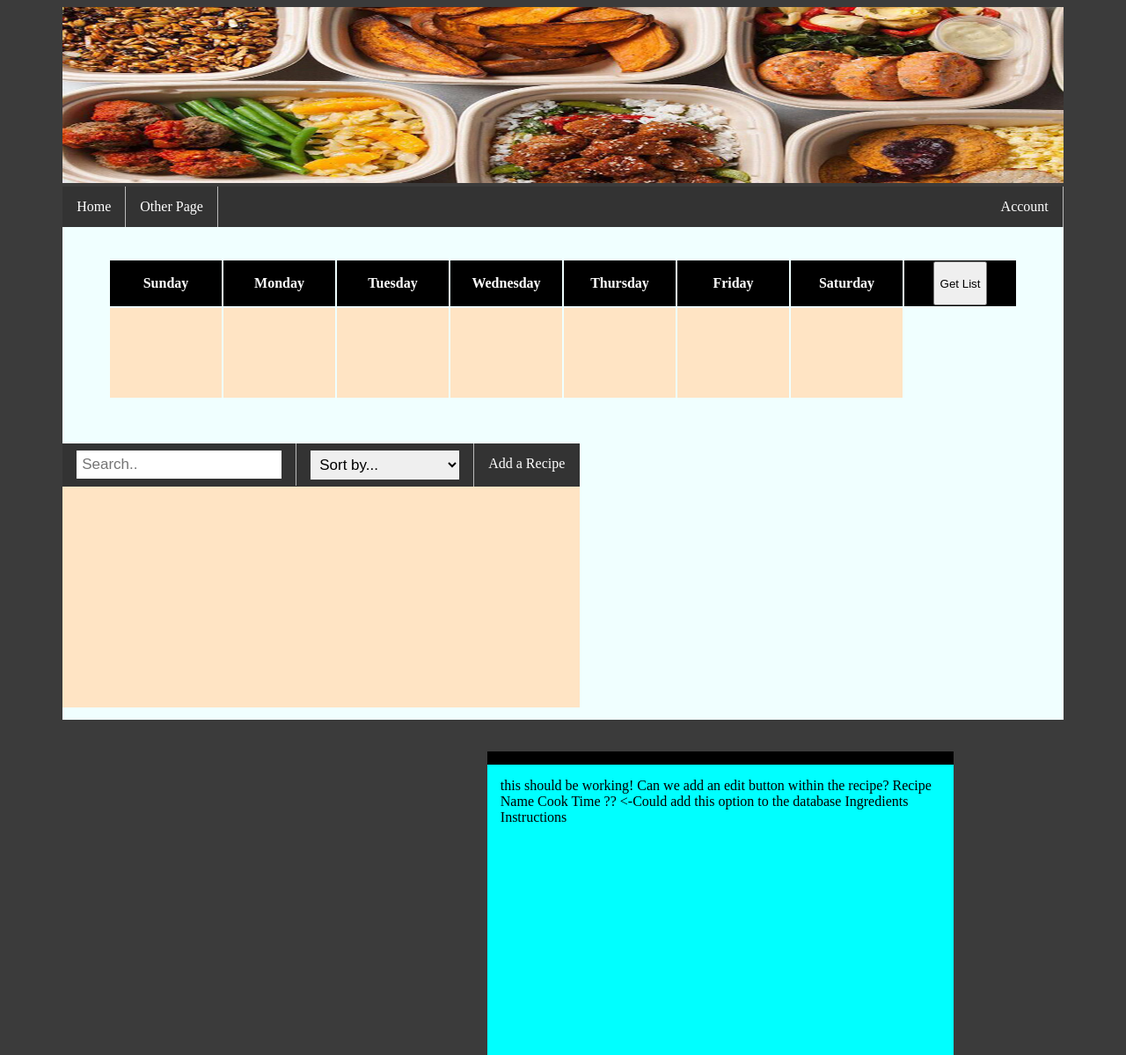
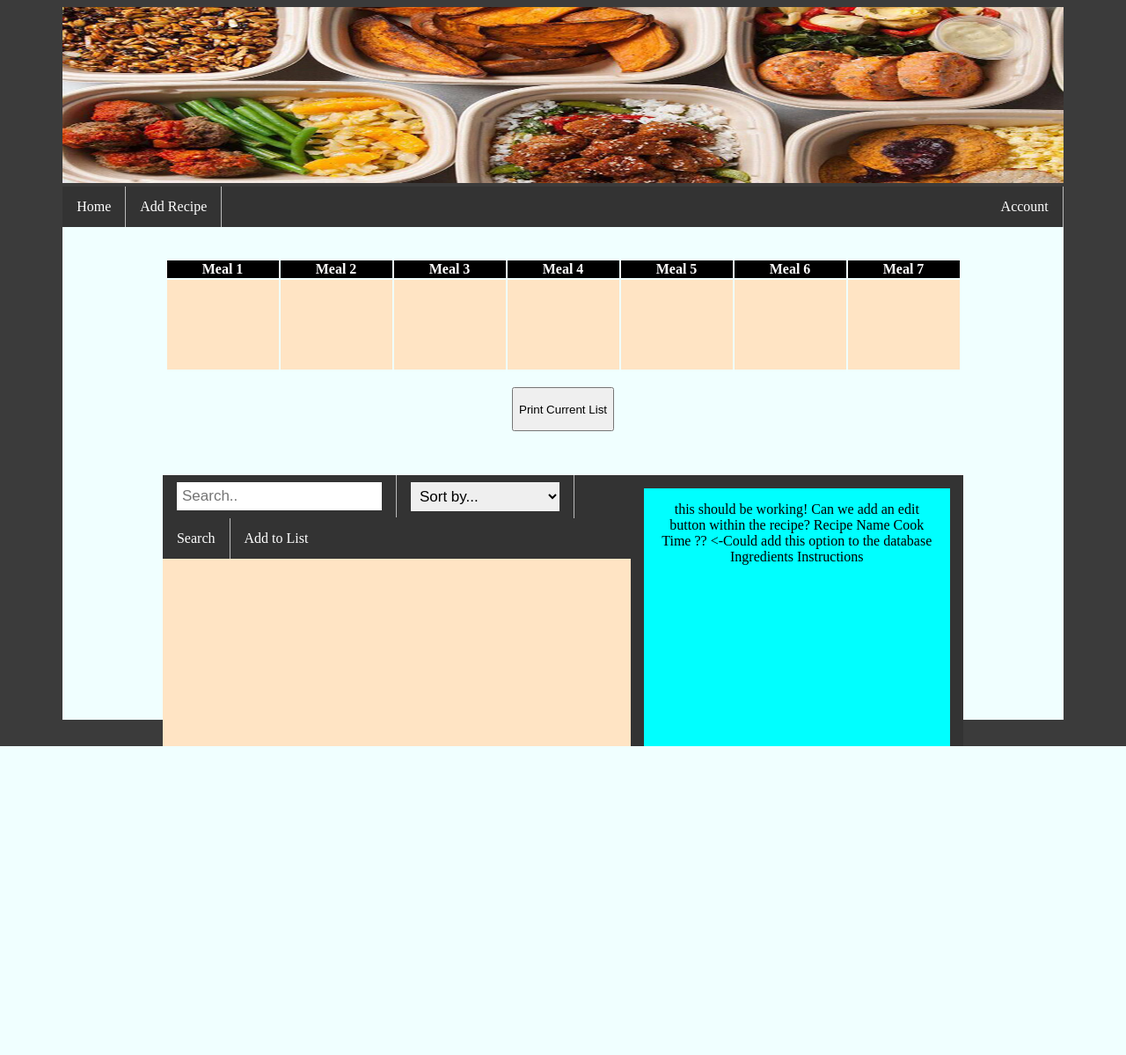
Before and after one commit to butters008/Metro-ICS325, a PHP site: page / in a window 1280 px wide. Shown: the whole page at 88% size. After the commit the page ends 848 px from the top, so only its background shows below. Run offline with PHP 8.4, Linux system fonts and the light colour scheme; lists and menus that the app fills with data are empty.

Commit message:
Got outline for main page
Got outline for main page done and now working on add recipes

```diff
--- a/Style/mealPlanner.css
+++ b/Style/mealPlanner.css
@@ -22,9 +22,9 @@
     font-size: 17px;
 }
 
-#menu{
-    float: left;
-    height: 300px;
+.menu{
+    /* float: left; */
+    height: 55%;
     margin-top: 50px;
     /* margin-left: 150px; */
     margin-left: auto;
@@ -34,32 +34,33 @@
     position: relative;
     /* left: 0; */
     overflow: auto;
-    width: auto;
+    width: 80%;
 }
 
-#menu table, tbody{
+.menu table, tbody{
     max-height: inherit;
 }
 
-#menu td {
+.menu td {
     padding: 10px;
     width: 150px;
     height: 125px;
 }
 
-#menu td:hover {
+.menu td:hover {
     background-color: cadetblue;
 }
 
 #howToMakeBox{
-    border-top: 15px solid black;
+    border: 15px solid #333;
     background-color: aqua;
-    height: 300px;
-    width: 500px;
+    height: 100%;
+    width: 35%;
     float: right;
-    margin-right: 125px;
+    position: fixed;
+    /* margin-right: 125px;
     margin-top: 50px;
-    min-height: 200px;
+    min-height: 200px; */
     padding: 15px;
     position: relative;
     right: 0;
--- /dev/null
+++ b/Style/recipe.css
@@ -0,0 +1,11 @@
+.submitForm{
+    width: 65%;
+    min-height: 100px;
+    background-color: bisque;
+    margin: auto;
+    text-align: center;
+}
+
+#submitTitle{
+    text-align: center;
+}
--- a/Style/style.css
+++ b/Style/style.css
@@ -4,9 +4,11 @@ nav{
     margin-left: auto;
     margin-right: auto;
     text-align: center;
+    /* height: 50px; */
 }
 
 ul {
+
     list-style-type: none;
     margin: 0;
     padding: 0;
--- a/header.php
+++ b/header.php
@@ -8,6 +8,7 @@ echo"
         <meta charset='utf-8'/>
         <link rel='stylesheet' href='Style/style.css'>
         <link rel='stylesheet' href='Style/mealPlanner.css'>
+        <link rel='stylesheet' href='Style/recipe.css'>
     </head>
     <body>
         <header>
@@ -16,7 +17,7 @@ echo"
         <nav>
             <ul>
                 <li><a href='index.php'>Home</a></li>
-                <li><a href='#cookbook'>Other Page</a></li>
+                <li><a href='addRecipe.php'>Add Recipe</a></li>
                 <li id='accountBtn' style='float: right;'><a href='#account'>Account</a></li>
                     <div id='accountMenu'>
                         <a href=#'>profile</a>
--- a/index.php
+++ b/index.php
@@ -3,20 +3,60 @@
 ?>
 
 <?php
-    class MealForDay {
+    // class Ingredient {
+    //     public $ingredientName;
+    //     public $ingredentAmount;
+
+    //     function set_ingredientName($ingredientName) {
+    //         $this->ingredientName = $ingredientName;
+    //     }
+    //     function get_ingredientName(){
+    //         return $this->$ingredientName;
+    //     }
+    // }
+
+    class Recipe {
         //Properties
-        public $nameOfDay;
         public $mealName;
-        public $ingredentName;
+        public $instruction;
+        public $ingredientName;
+        public $ingredentAmount;
 
-        function set_nameOfDay($nameOfDay){
-            $this->nameOfDay = $nameOfDay;
+        //Constuctors
+        function set_mealName($mealName){
+            $this->mealName = $mealName;
         }
-        function get_nameOfDay(){
-            return $this->nameOfDay;
+        function get_mealName(){
+            return $this->mealName;
         }
+        function set_ingredientName($ingredientName) {
+            $this->ingredientName = $ingredientName;
+        }
+        function get_ingredientName(){
+            return $this->$ingredientName;
+        }
+        function set_ingredientAmount($ingredientAmount) {
+            $this->ingredientAmount = $ingredientAmount;
+        }
+        function get_ingredientAmount(){
+            return $this->$ingredientAmount;
+        }
+        function set_instruction($instruction){
+            $this->instruction = $instruction;
+        }
+        function get_instruction(){
+            return $this->instruction;
+        }
+    }
 
-    }
+    //Creating the objects
+    $meal1 = new Recipe();
+    $meal2 = new Recipe();
+    $meal3 = new Recipe();
+    $meal4 = new Recipe();
+    $meal5 = new Recipe();
+    $meal6 = new Recipe();
+    $meal7 = new Recipe();
 ?>
 
 <main>
@@ -27,14 +67,13 @@
             <table  class="DaysOfWeek">
                 <tbody>
                     <tr>
-                        <th><?php  echo "Sunday"; ?></th>
-                        <th><?php  echo "Monday"; ?></th>
-                        <th><?php  echo "Tuesday"; ?></th>
-                        <th><?php  echo "Wednesday"; ?></th>
-                        <th><?php  echo "Thursday"; ?></th>
-                        <th><?php  echo "Friday"; ?></th>
-                        <th><?php  echo "Saturday"; ?></th>
-                        <th><input type="submit" id="list_btn" value="Get List"></th>
+                        <th><?php  echo "Meal 1"; ?></th>
+                        <th><?php  echo "Meal 2"; ?></th>
+                        <th><?php  echo "Meal 3"; ?></th>
+                        <th><?php  echo "Meal 4"; ?></th>
+                        <th><?php  echo "Meal 5"; ?></th>
+                        <th><?php  echo "Meal 6"; ?></th>
+                        <th><?php  echo "Meal 7"; ?></th>
                     </tr>
                     <tr>
                         <td id="1" name="1" value=""></td>
@@ -46,13 +85,23 @@
                         <td id="7" name="7" value=""></td>
                     </tr>
                 </tbody>
-            </table>
+            </table><br/>
+            <center> <!-- TODO: Going to have to change, just doing this for right now -->
+            <input style="margin: auto;" type="submit" id="list_btn" value="Print Current List">
+            </center>
         </form>
     </div>
 
 
 
-    <div id="menu"> <!-- This will eventually need to be some kind of image selector. https://rvera.github.io/image-picker/ Limit Multiple Selects -->
+    <div class="menu"> <!-- This will eventually need to be some kind of image selector. https://rvera.github.io/image-picker/ Limit Multiple Selects -->
+        <div id="howToMakeBox">
+            this should be working! Can we add an edit button within the recipe?
+            Recipe Name
+            Cook Time ?? <-Could add this option to the database
+            Ingredients
+            Instructions
+        </div>
         <div class="searchRecipe">
             <ul>
                 <li><input type="text" placeholder="Search.."></li>
@@ -64,7 +113,8 @@
                         <option value="ingredient_count">Fewer Ingredients</option>
                     </select>
                 </li>
-                <li><li><a href='index.php'>Add a Recipe</a></li></li>
+                <li><a href='index.php'>Search</a></li>
+                <li><a href='index.php'>Add to List</a></li>
             </ul>
         </div>
 
@@ -74,14 +124,9 @@
 
             </tbody>
         </table>
+
     </div>
-    <div id="howToMakeBox">
-        this should be working! Can we add an edit button within the recipe?
-        Recipe Name
-        Cook Time ?? <-Could add this option to the database
-        Ingredients
-        Instructions
-    </div>
+
 </main>
 
 <?php include "footer.php"; ?>
```
Also changed, not shown: add-edit-recipe.php (deleted, +0 -7 lines), addRecipe.php (added, +14 -0 lines).
